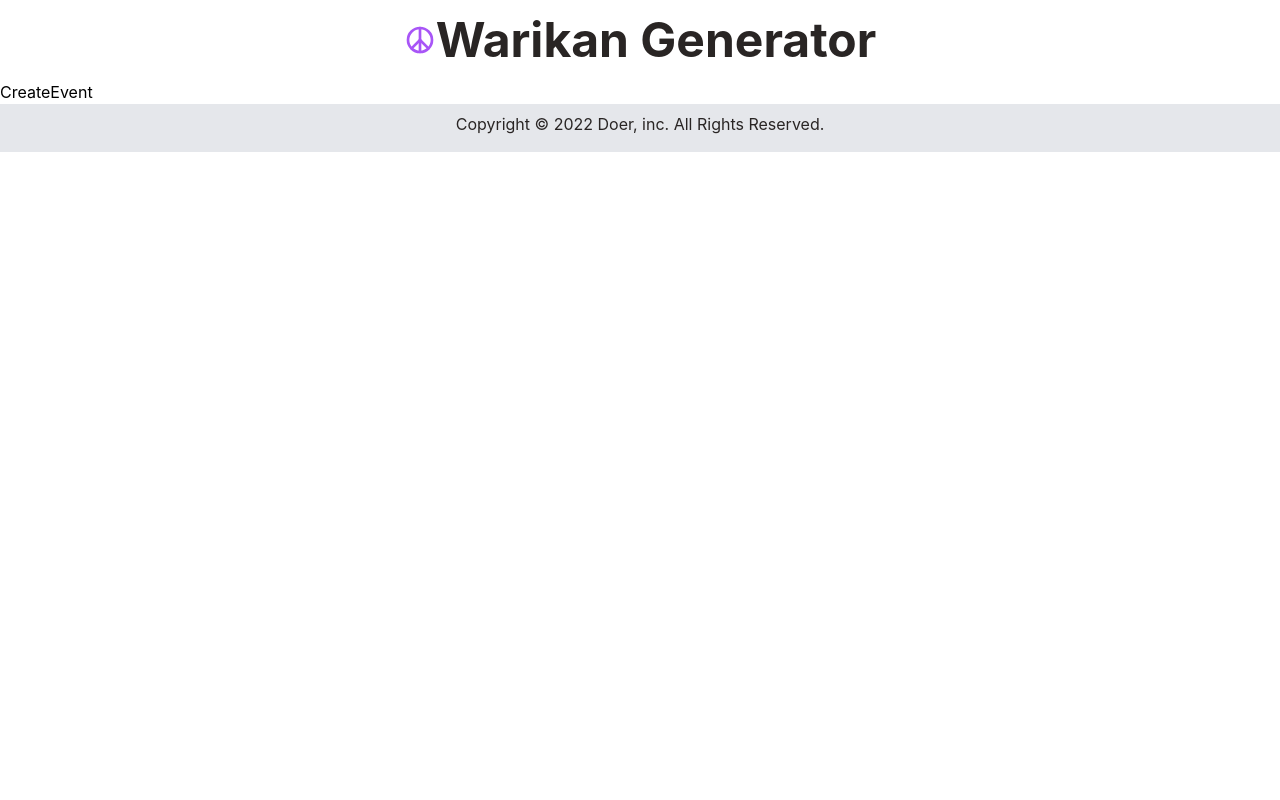
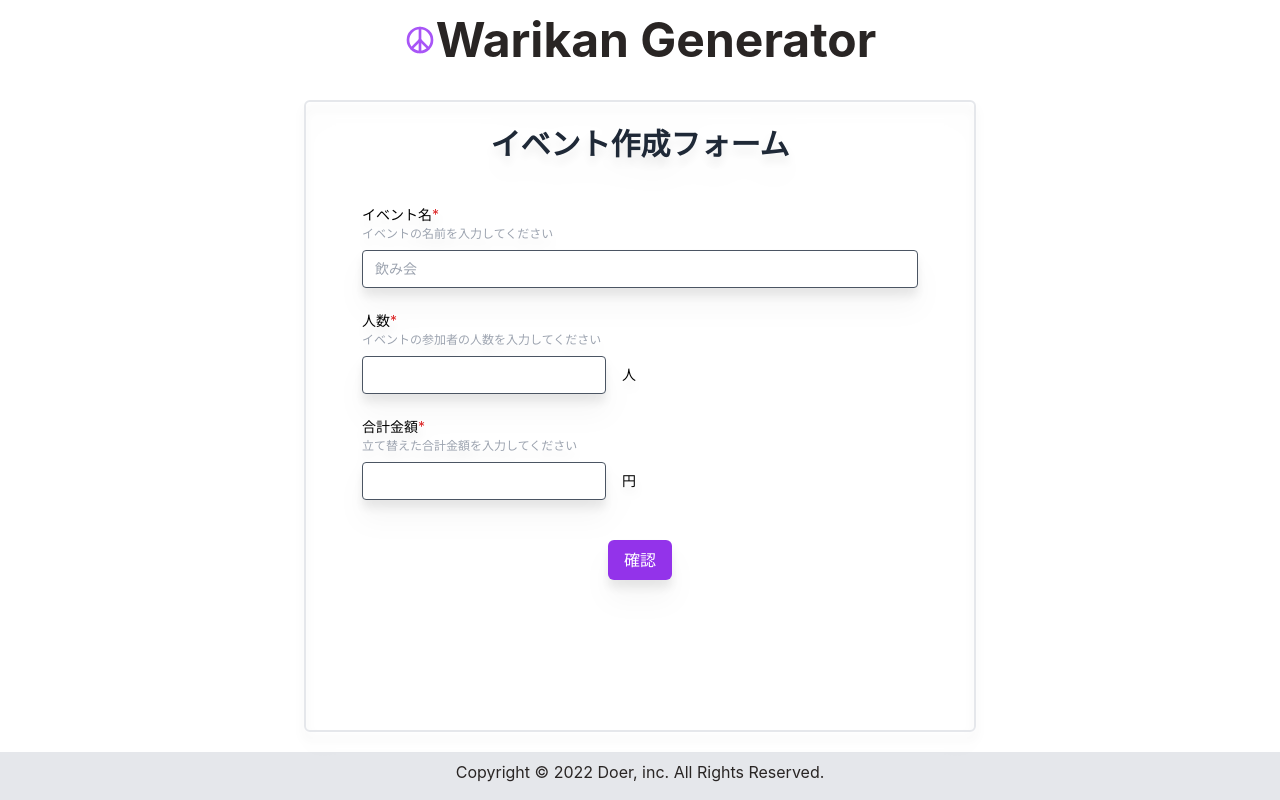
Before and after one commit to Doer-org/hack-camp_vol8_2022, a React (Create React App) app in the folder front/: page /new in a window 1280 px wide. Built offline with nearby package versions, Linux system fonts and the light colour scheme.

Commit message:
add new page

```diff
--- a/front/src/App.js
+++ b/front/src/App.js
@@ -1,4 +1,5 @@
 import './styles/App.css';
+import { AppContainer } from './components/layout/AppContainer';
 import { Footer } from './components/layout/Footer';
 import { Header } from './components/layout/Header';
 import { AppRoutes } from './routes';
@@ -9,7 +10,9 @@ function App() {
     <BrowserRouter>
       <div className="flex flex-col min-h-screen">
         <Header />
-        <AppRoutes />
+        <AppContainer>
+          <AppRoutes />
+        </AppContainer>
         <Footer />
       </div>
     </BrowserRouter>
--- /dev/null
+++ b/front/src/components/atoms/BaseButton.jsx
@@ -0,0 +1,22 @@
+export const BaseButton = ({
+  label,
+  color,
+  type,
+  form,
+  onClick,
+  disabled,
+  size
+}) => {
+  const className = `${size} ${color} ${'items-center rounded-md px-4 py-2'}`;
+  return (
+    <button
+      type={type}
+      className={className}
+      disabled={disabled}
+      onClick={onClick}
+      form={form}
+    >
+      {label}
+    </button>
+  );
+};
--- a/front/src/components/atoms/Button.jsx
+++ /dev/null
@@ -1,15 +0,0 @@
-export const Button = (props) => {
-  const { label, color, disabled, onClick } = props;
-  const className = `${color} ${'items-center rounded-md px-4 py-2'}`;
-
-  return (
-    <button
-      type="button"
-      className={className}
-      disabled={disabled}
-      onClick={onClick}
-    >
-      {label}
-    </button>
-  );
-};
--- a/front/src/components/atoms/InputBlock.jsx
+++ b/front/src/components/atoms/InputBlock.jsx
@@ -11,7 +11,8 @@ export const InputBlock = ({
   name,
   options,
   placeholder,
-  defaultValue
+  defaultValue,
+  unit
 }) => {
   const {
     register,
@@ -23,29 +24,43 @@ export const InputBlock = ({
     : 'border-gray-600 focus:bg-indigo-100 focus:outline-indigo-200';
 
   return (
-    <div className="my-1">
+    <div className="mb-5">
       <label htmlFor={name} className="mb-2">
         <span className="text-sm">
           {text}
           {isRequired && <span className="text-red-600">*</span>}
         </span>
-        {subText && <div className="text-xxs text-gray-400">{subText}</div>}
+        {subText && <div className="text-xs text-gray-400">{subText}</div>}
       </label>
-      <div className="text-xxs text-red-600 my-2">
+      <div className="text-xs text-red-600 my-2">
         <ErrorMessage
           errors={errors}
           name={name}
           render={({ message }) => <p>{message}</p>}
         />
       </div>
+      {unit ? (
+        <div className="flex items-center">
           <input
-        className={`${colorStyle} ${'border rounded px-3 py-2 text-sm mr-4'}`}
+            className={`${colorStyle} ${'border rounded px-3 py-2 text-sm mr-4 w-30'}`}
             id={name}
             type={type}
             {...register(name, options)}
             placeholder={placeholder}
             defaultValue={defaultValue}
           />
+          {unit && <span className="text-sm">{unit}</span>}
+        </div>
+      ) : (
+        <input
+          className={`${colorStyle} ${'border rounded px-3 py-2 text-sm mr-4 w-full'}`}
+          id={name}
+          type={type}
+          {...register(name, options)}
+          placeholder={placeholder}
+          defaultValue={defaultValue}
+        />
+      )}
     </div>
   );
 };
--- a/front/src/components/atoms/LinkButton.jsx
+++ b/front/src/components/atoms/LinkButton.jsx
@@ -1,8 +1,8 @@
 export const LinkButton = ({ label, color, path, disabled }) => {
-  const className = `${color} ${'items-center rounded-md px-4 py-2'}`;
+  const className = `${color} ${'items-center rounded-md px-4 py-2 w-10'}`;
 
   return (
-    <a href={path}>
+    <a href={path} className="w-10">
       <span className={className} tabIndex={-1} aria-disabled={disabled}>
         {label}
       </span>
--- a/front/src/components/atoms/Modal.jsx
+++ b/front/src/components/atoms/Modal.jsx
@@ -52,7 +52,7 @@ export default function Modal({ title, isOpen, onClose, children }) {
                 <Dialog.Panel className="w-full max-w-md transform overflow-hidden rounded-2xl bg-white p-6 text-left align-middle shadow-xl transition-all">
                   <Dialog.Title
                     as="h3"
-                    className="text-lg font-medium leading-6 text-gray-900"
+                    className="text-lg leading-6 text-gray-900 font-bold mb-5"
                   >
                     {title}
                   </Dialog.Title>
--- /dev/null
+++ b/front/src/components/modules/CreateNewEvent.jsx
@@ -0,0 +1,123 @@
+import { BaseButton } from '../atoms/BaseButton';
+import { InputBlock } from '../atoms/InputBlock';
+import Modal from '../atoms/Modal';
+import { useState } from 'react';
+import { FormProvider, useForm } from 'react-hook-form';
+
+export const CreateEventForm = () => {
+  const [isOpen, setIsOpen] = useState(false);
+  const [canSubmit, setCanSubmit] = useState(false);
+
+  const handleCanSubmit = () => {
+    setCanSubmit(true);
+  };
+  const handleCannotSubmit = () => {
+    setCanSubmit(false);
+  };
+  const openModal = () => {
+    console.log('openModal');
+    setIsOpen(true);
+  };
+  const closeModal = () => {
+    setIsOpen(false);
+  };
+
+  const methods = useForm();
+
+  const onSubmit = (data) => {
+    if (canSubmit) {
+      console.log(data);
+      //APIを叩く
+      closeModal();
+      handleCannotSubmit();
+    } else {
+      handleCanSubmit();
+      openModal();
+    }
+  };
+
+  const eventName = methods.getValues('eventName');
+  const participants = methods.getValues('participants');
+  const totalAmount = methods.getValues('totalAmount');
+  return (
+    <FormProvider {...methods}>
+      <form
+        onSubmit={methods.handleSubmit(onSubmit)}
+        className="max-w-screen-2xl px-4 md:px-8 mx-auto"
+        id="createEventForm"
+      >
+        <Modal title="イベント作成確認" isOpen={isOpen} onClose={closeModal}>
+          <p className="">以下の内容でイベントを作成してよろしいですか？</p>
+          <div className="border shadow-sm m-5 p-3">
+            <div className="flex">
+              <p className="font-bold">イベント名</p>
+              <p className="ml-4">{eventName}</p>
+            </div>
+            <div className="flex">
+              <p className="font-bold">参加者</p>
+              <p className="ml-4">{participants}人</p>
+            </div>
+            <div className="flex ">
+              <p className="font-bold">合計金額</p>
+              <p className="ml-4">{totalAmount}円</p>
+            </div>
+          </div>
+          <div className="flex space-x-3">
+            <BaseButton
+              label="キャンセル"
+              color="bg-gray-500 text-white"
+              type="button"
+              onClick={() => {
+                closeModal();
+                handleCannotSubmit();
+              }}
+              size="w-full"
+            />
+            <BaseButton
+              label="作成"
+              color="bg-purple-600 hover:bg-purple-700 text-white"
+              type="submit"
+              form="createEventForm"
+              size="w-full"
+            />
+          </div>
+        </Modal>
+        <InputBlock
+          text="イベント名"
+          subText="イベントの名前を入力してください"
+          isRequired
+          name="eventName"
+          options={{ required: '必須項目です' }}
+          type="text"
+          placeholder="飲み会"
+        />
+        <InputBlock
+          text="人数"
+          subText="イベントの参加者の人数を入力してください"
+          isRequired
+          name="participants"
+          options={{ required: '必須項目です' }}
+          type="number"
+          unit="人"
+        />
+        <InputBlock
+          text="合計金額"
+          subText="立て替えた合計金額を入力してください"
+          isRequired
+          name="totalAmount"
+          options={{ required: '必須項目です' }}
+          type="number"
+          unit="円"
+        />
+
+        <div className="text-center mt-10">
+          <BaseButton
+            label="確認"
+            color="bg-purple-600 hover:bg-purple-700 text-white"
+            type="submit"
+          />
+        </div>
+      </form>
+    </FormProvider>
+  );
+};
--- a/front/src/pages/CreateEvent.jsx
+++ b/front/src/pages/CreateEvent.jsx
@@ -1,3 +1,14 @@
+import { CreateEventForm } from '../components/modules/CreateNewEvent';
+
 export const CreateEvent = () => {
-  return <div>CreateEvent</div>;
+  return (
+    <>
+      <div className="text-center mb-10">
+        <h1 className="text-gray-800 text-2xl md:text-3xl font-bold text-center mb-2">
+          イベント作成フォーム
+        </h1>
+      </div>
+      <CreateEventForm />
+    </>
+  );
 };
--- a/front/src/pages/Home.jsx
+++ b/front/src/pages/Home.jsx
@@ -1,9 +1,27 @@
-import { AppContainer } from '../components/layout/AppContainer';
+import { LinkButton } from '../components/atoms/LinkButton';
 
 export const Home = () => {
   return (
-    <AppContainer>
-      <div className="">こんにちは</div>
-    </AppContainer>
+    <div className="text-center">
+      <div className="max-w-screen-2xl px-4 md:px-8 mx-auto mb-10">
+        <p className="text-indigo-500 lg:text-lg font-semibold text-center mb-2 md:mb-3">
+          Welcome
+        </p>
+
+        <h2 className="text-gray-800 text-2xl lg:text-3xl font-bold text-center mb-4 md:mb-6">
+          Warikan Generator へようこそ
+        </h2>
+
+        <p className="max-w-screen-md text-gray-500 md:text-lg text-center mx-auto">
+          Warikan Generator
+          は、割り勘を計算し、LINEのメッセージ機能を利用することで、円滑に割り勘をし公平にお金を払うことができるツールです。
+        </p>
+      </div>
+      <LinkButton
+        path="/new"
+        label="イベント作成"
+        color="bg-purple-600 hover:bg-purple-700 text-white"
+      />
+    </div>
   );
 };
--- a/front/src/pages/NotFound.jsx
+++ b/front/src/pages/NotFound.jsx
@@ -1,9 +1,7 @@
 import { LinkButton } from '../components/atoms/LinkButton';
-import { AppContainer } from '../components/layout/AppContainer';
 
 export const NotFound = () => {
   return (
-    <AppContainer>
     <div className="mt-10 text-center">
       <p className="text-indigo-500 text-sm md:text-base font-semibold uppercase mb-4">
         That’s a 404
@@ -19,9 +17,8 @@ export const NotFound = () => {
       <LinkButton
         path="/"
         label="Go back home"
-          color="bg-indigo-500 text-white"
+        color="bg-purple-600 hover:bg-purple-700 text-white"
       />
     </div>
-    </AppContainer>
   );
 };
```
Also changed, not shown: front/src/components/atoms/FormContainer.jsx (renamed from front/src/components/atoms/Form.jsx, +6 -2 lines). Lines whose indentation alone changed are shown as unchanged.
